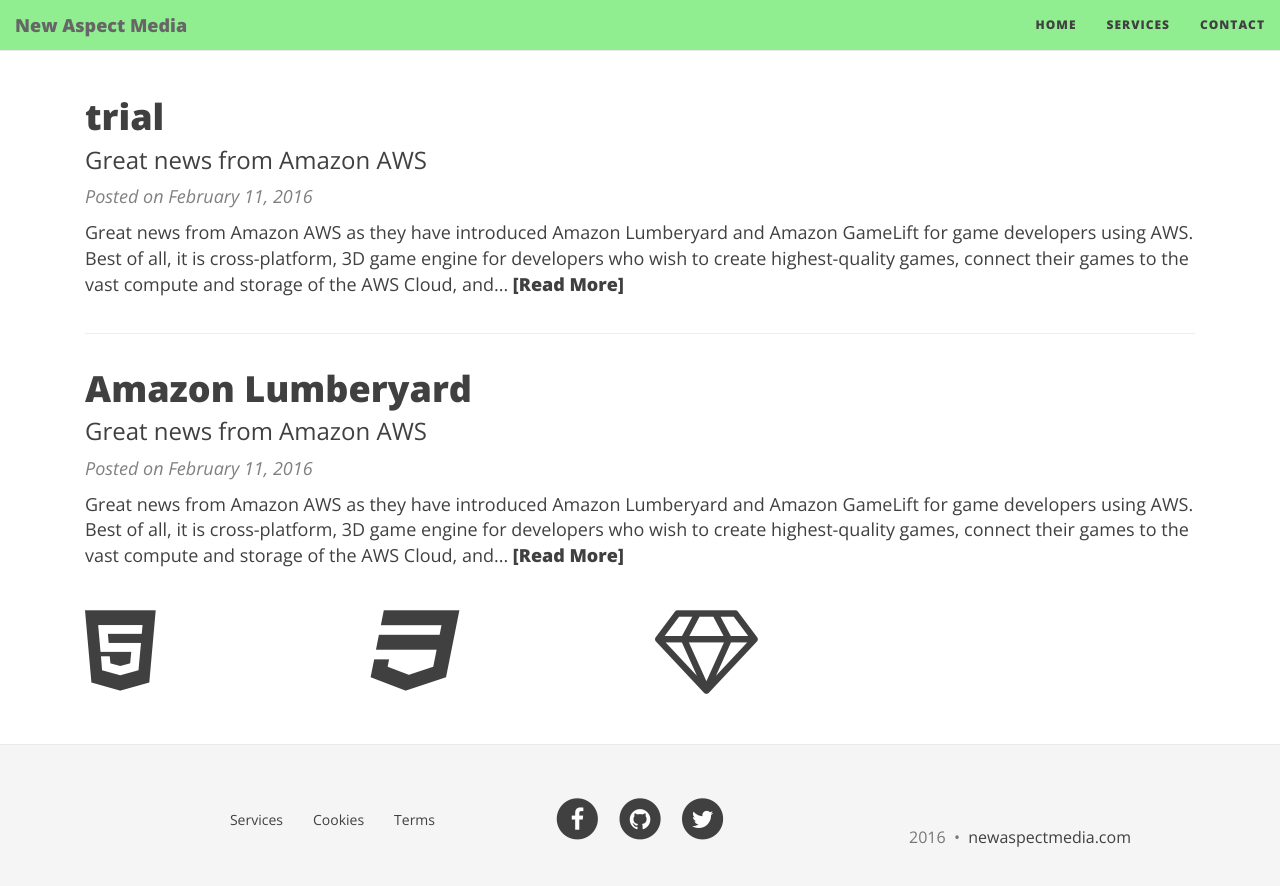
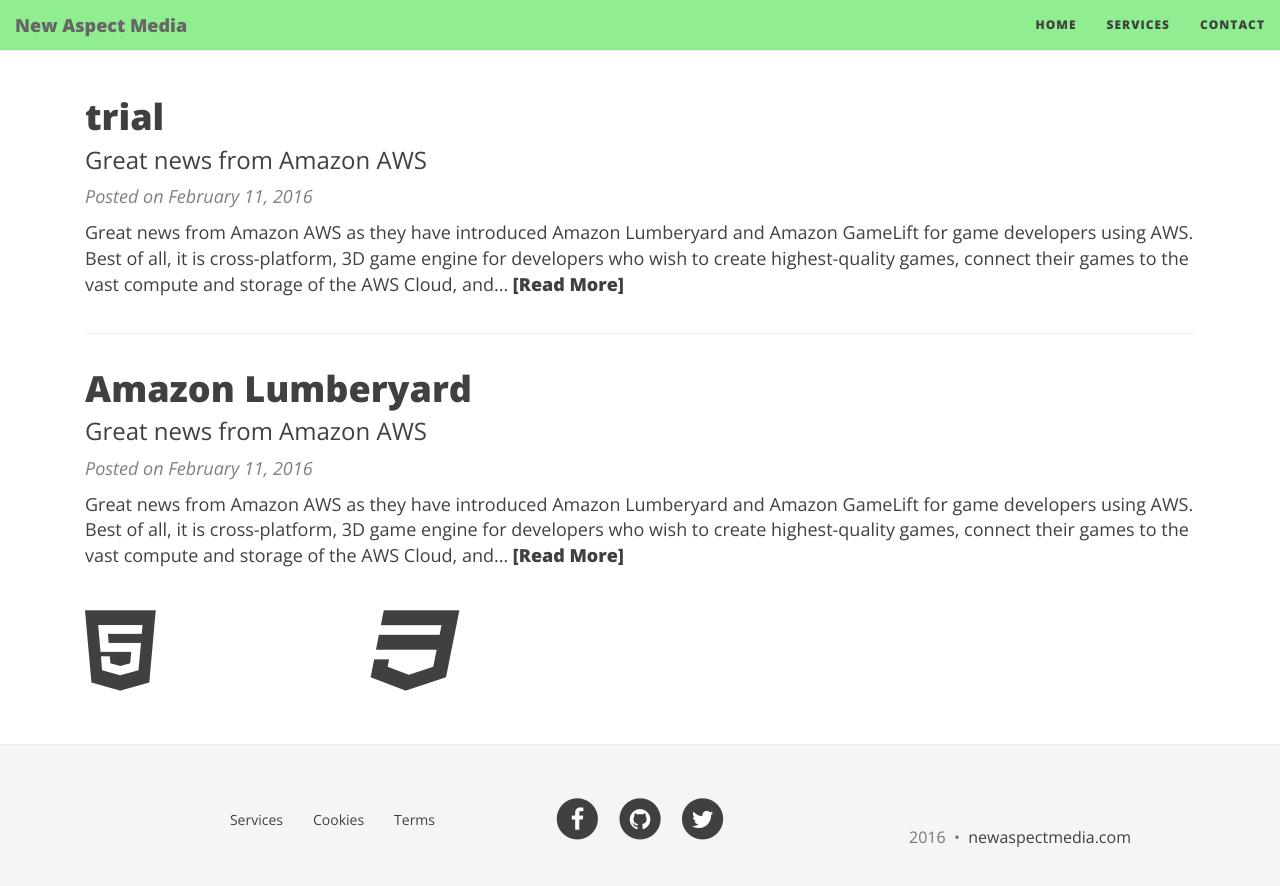
Before and after one commit to newmedia77/appxnam, a Jekyll site: the page built from index.html, in a window 1280 px wide and 900 px high, scrolled down 881 px. Shown: the top 886 px of the window. Built offline with Jekyll 4.4.1, drawn with Linux system fonts in a browser that asks for light colours; nearby versions of some CDN libraries; the list of posts is cut into pages by our own code.

Commit message:
andreas
css

```diff
--- a/_layouts/default.html
+++ b/_layouts/default.html
@@ -34,8 +34,8 @@
   <!-- Add the extra clearfix for only the required viewport -->
   <div class="clearfix visible-xs-block"></div>
 
-  <div class="col-xs-6 col-sm-3"><i class="fa fa-diamond fa-5x"></i></div>
-  <div class="col-xs-6 col-sm-3"><i class="icon-apache"></i></div>
+  <div class="col-xs-6 col-sm-3"><i class="fa fa-ruby fa-5x"></i></div>
+  <div class="col-xs-6 col-sm-3"><i class="icon-csharp fa-5x"></i></div>
 </div>
 
     </div>
```
